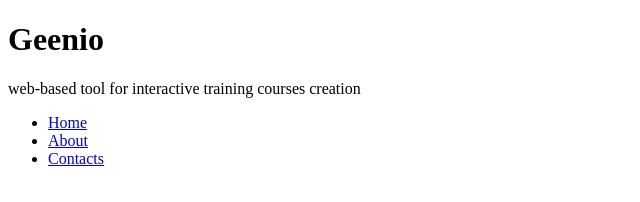
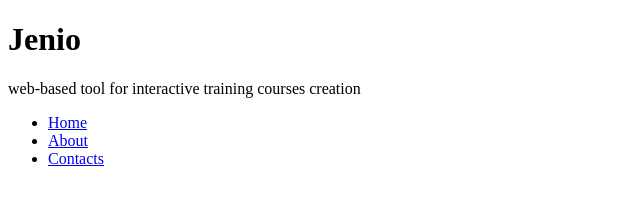
Before and after one commit to ArMikael/HTML, a plain HTML site: page contacts.html in a window 1280 px wide. Shown: the full height of the page, 0-640 px from the left. Drawn offline with Linux system fonts and the light colour scheme.

Commit message:
Update contacts.html

```diff
--- a/contacts.html
+++ b/contacts.html
@@ -1,11 +1,11 @@
 <!DOCTYPE HTML>
 <html lang="en" dir="ltr">
 <head>
-	<title>Contacts | Geenio</title>
+	<title>Contacts </title>
 	<meta charset="utf-8">
 </head>
 <body>
-	<h1>Geenio</h1>
+	<h1>Jenio</h1>
 	<p>web-based tool for interactive training courses creation</p>
 
 	<ul class="nav">
```
